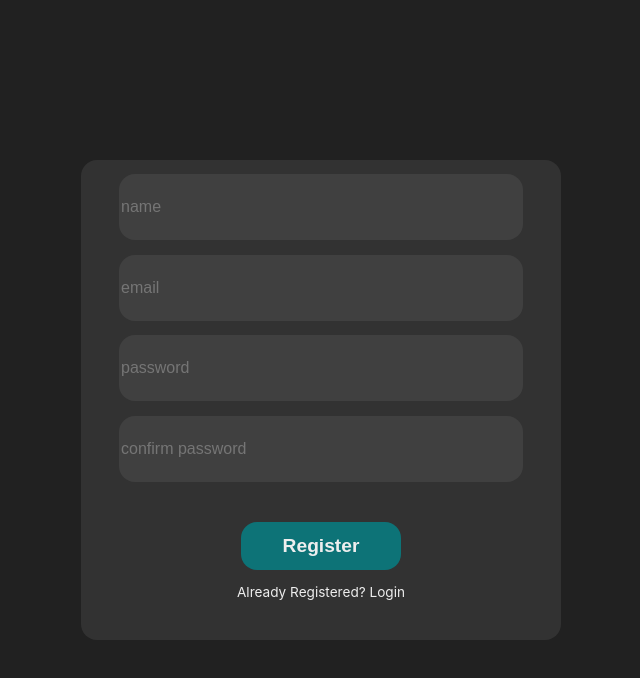
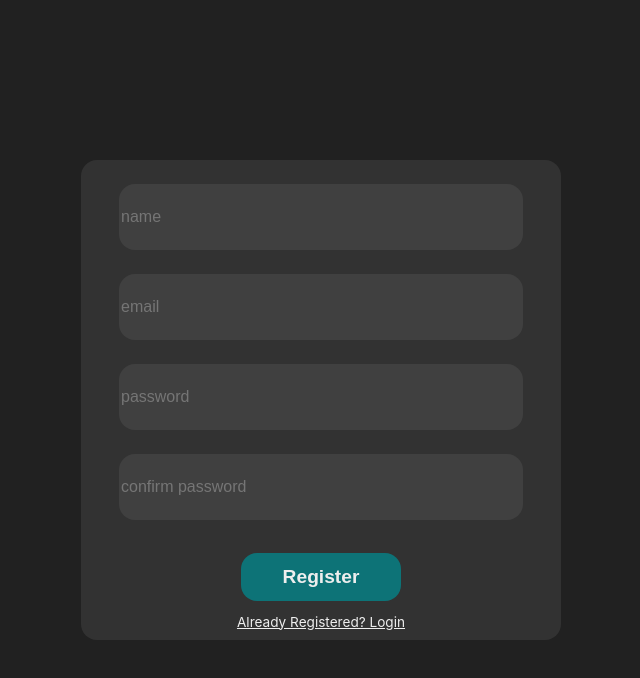
Before and after one commit to rohankurian10/database-login, a React (Create React App) app: page /registration in a window 1280 px wide. Shown: the top 678 px of the page, without its empty margins (319-959 px from the left). Built offline with nearby package versions, Linux system fonts and the light colour scheme.

Commit message:
some minor css changes

```diff
--- a/src/components/Auth/Login/Login.css
+++ b/src/components/Auth/Login/Login.css
@@ -8,7 +8,7 @@
   border-radius: 1rem;
 }
 
-.Input-Container {
+.Login .Input-Container {
   width: 100%;
   height: 70%;
   display: flex;
@@ -17,16 +17,16 @@
   justify-content: space-evenly;
 }
 
-.Button-Container {
+.Login .Button-Container {
   display: flex;
   align-items: center;
-  justify-content: center;
+  justify-content: space-evenly;
   flex-direction: column;
   width: 100%;
   height: 30%;
 }
 
-.Login input {
+.Login .Input-Container input {
   border-radius: 1rem;
   background-color: #404040;
   border: 0;
@@ -36,7 +36,7 @@
   color: #eeeeee;
 }
 
-.Login button {
+.Login .Button-Container button {
   background-color: #0d7377;
   border-radius: 1rem;
   border: 0;
@@ -48,11 +48,11 @@
   color: #eeeeee;
 }
 
-.Button-Container p {
+.Login .Button-Container a {
   font-size: 0.85rem;
   color: #eeeeee;
 }
 
-.Login button:hover {
+.Login .Button-Container button:hover {
   background-color: #14ffec;
 }
--- a/src/components/Auth/Login/Login.js
+++ b/src/components/Auth/Login/Login.js
@@ -9,7 +9,9 @@ const Login = () => {
       </div>
       <div className="Button-Container">
         <button>LOGIN</button>
-        <p>Not Registered? Register</p>
+        <div>
+          <a href="/registration">Not Registered? Register</a>
+        </div>
       </div>
     </div>
   );
--- a/src/components/Auth/Registration/Registration.css
+++ b/src/components/Auth/Registration/Registration.css
@@ -7,7 +7,7 @@
   flex-direction: column;
 }
 
-.Input-Container {
+.Registration .Input-Container {
   display: flex;
   flex-direction: column;
   justify-content: space-evenly;
@@ -15,11 +15,11 @@
   height: 80%;
 }
 
-.Button-Container {
+.Registration .Button-Container {
   display: flex;
   flex-direction: column;
   align-items: center;
-  justify-content: center;
+  justify-content: space-evenly;
   height: 20%;
 }
 
@@ -45,7 +45,7 @@
   color: #eeeeee;
 }
 
-.Button-Container p {
+.Button-Container a {
   font-size: 0.85rem;
   color: #eeeeee;
 }
--- a/src/components/Auth/Registration/Registration.js
+++ b/src/components/Auth/Registration/Registration.js
@@ -11,7 +11,9 @@ const Registration = () => {
       </div>
       <div className="Button-Container">
         <button>Register</button>
-        <p>Already Registered? Login</p>
+        <div>
+          <a href="/login">Already Registered? Login</a>
+        </div>
       </div>
     </div>
   );
```
